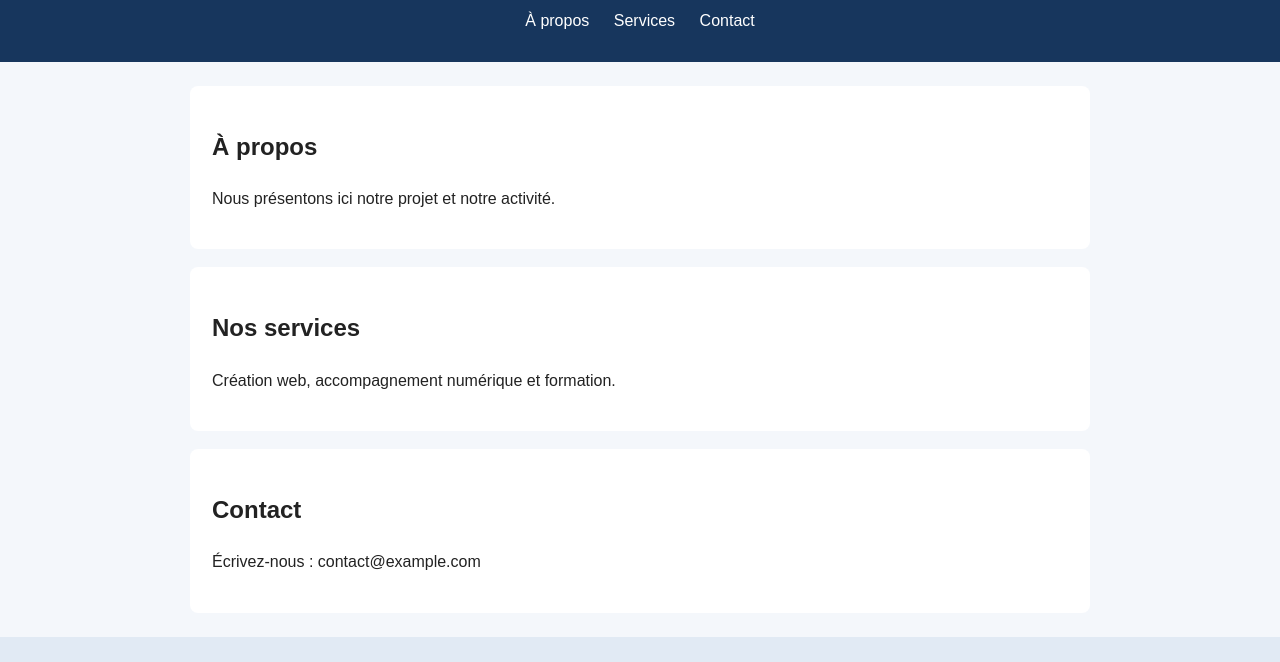
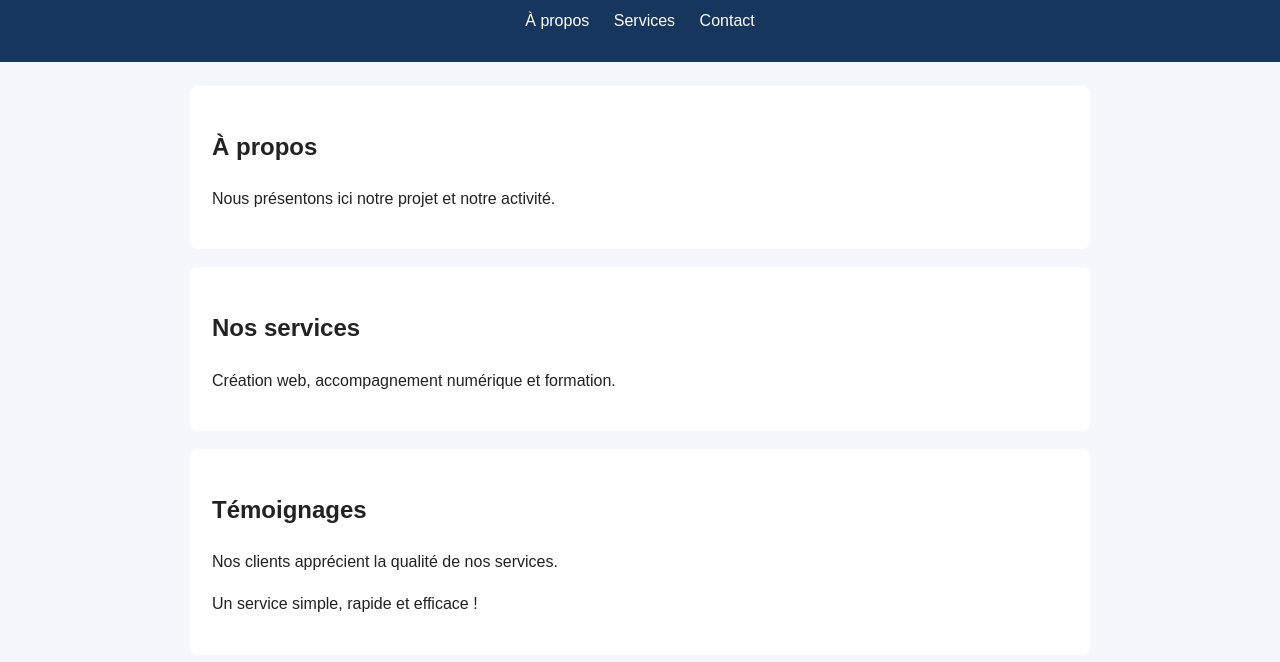
Before and after one commit to aliciacarelle123/monsiteweb, a plain HTML site: page index.html in a window 1280 px wide. Shown: the part 114-776 px from the top of the page. Drawn offline with Linux system fonts and the light colour scheme.

Commit message:
feat :Ajout de la section Témoignages

```diff
--- a/index.html
+++ b/index.html
@@ -28,6 +28,11 @@ activité.</p>
       <p>Création web, accompagnement numérique et
 formation.</p>
     </section>
+    <section id="temoignages">
+      <h2>Témoignages</h2>
+      <p>Nos clients apprécient la qualité de nos services.</p>
+      <p>Un service simple, rapide et efficace !</p>
+    </section>
     <section id="contact">
       <h2>Contact</h2>
       <p>Écrivez-nous : contact@example.com</p>
```
